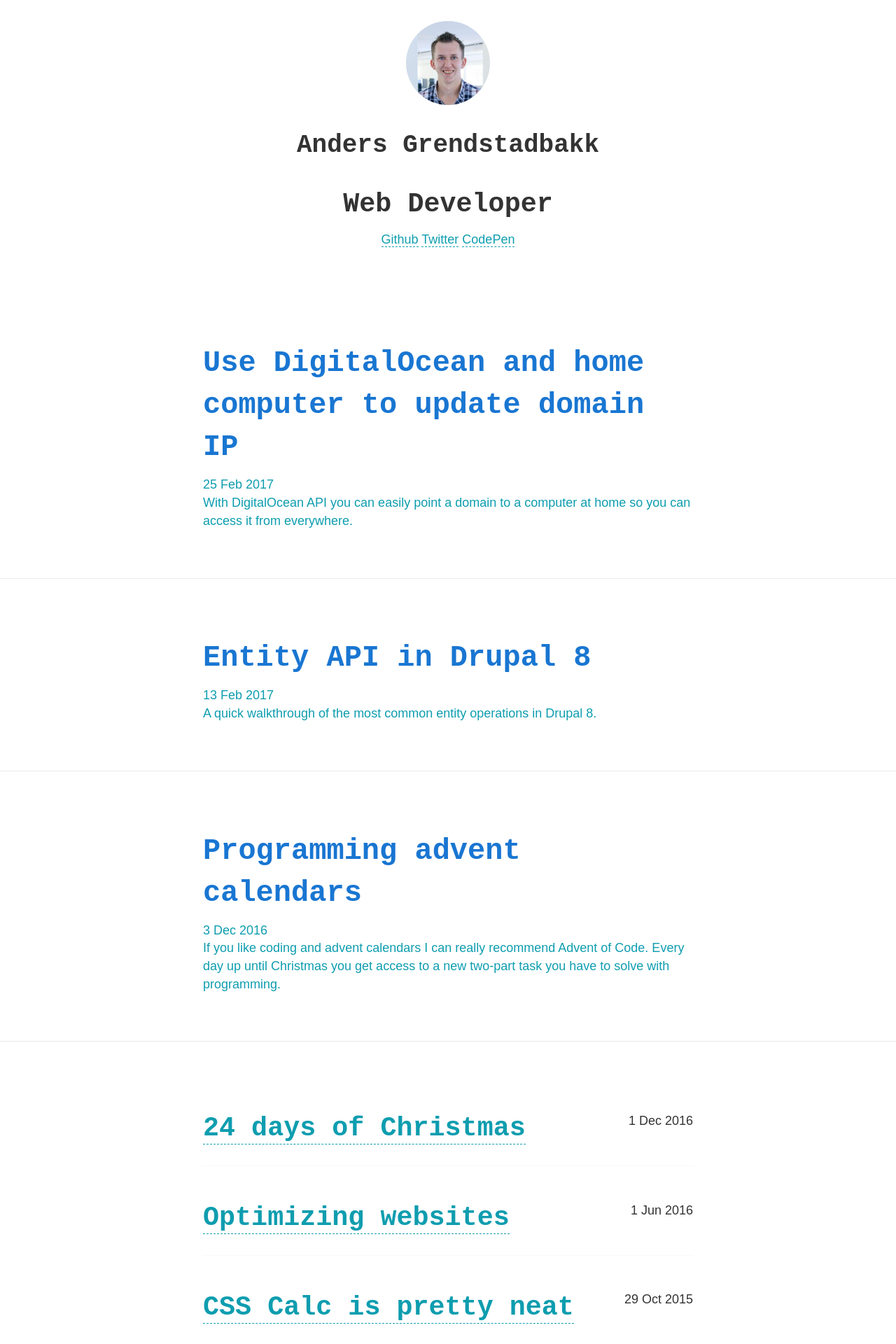
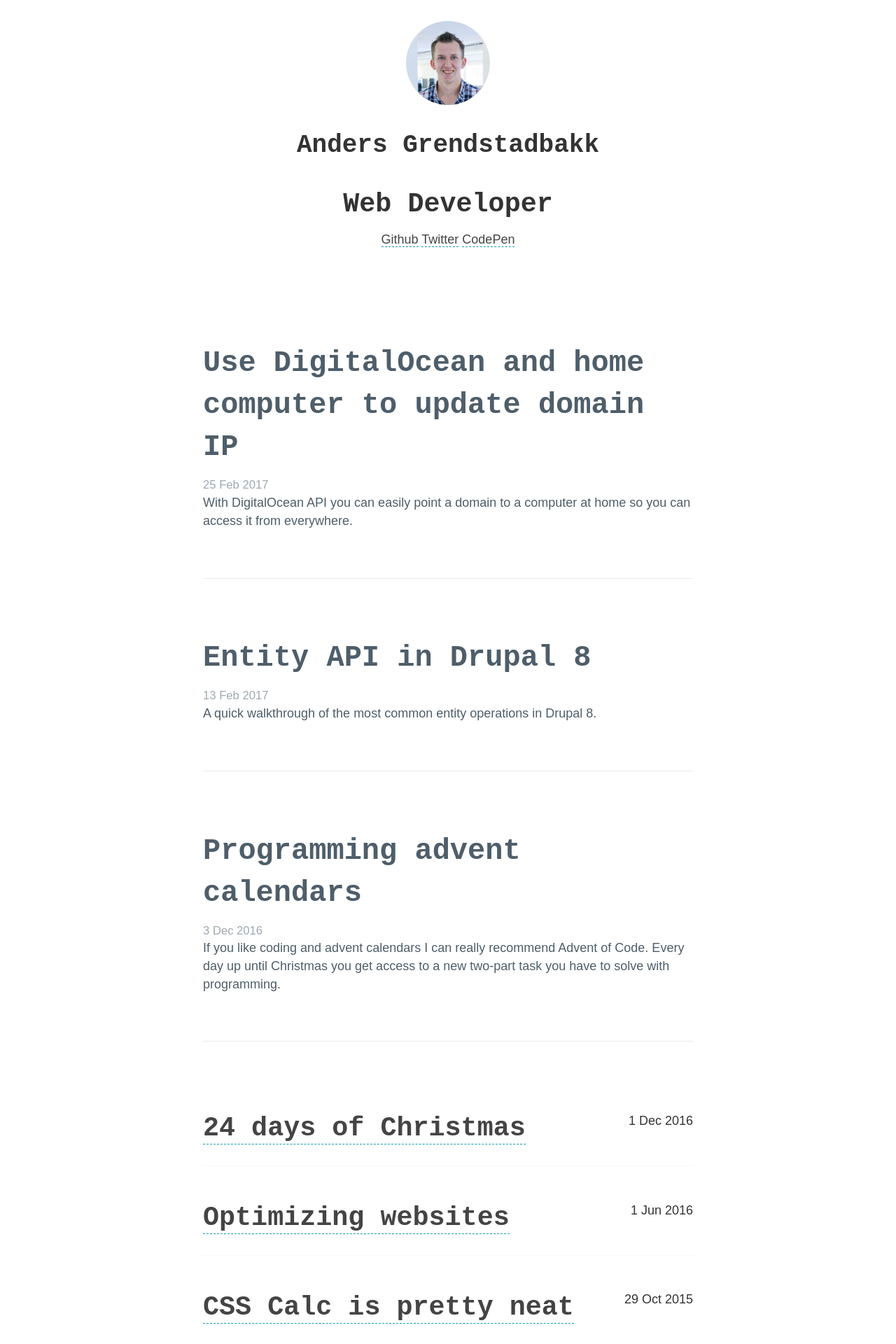
Before and after one commit to andeersg/andeers.com, a Jekyll site: the page built from index.html, in a window 1280 px wide. Shown: the top 1920 px of the page at 70% size. Built offline with Jekyll 4.4.1, drawn with Linux system fonts in a browser that asks for light colours.

Commit message:
Clean up some styles

```diff
--- a/_dev/scss/_body.scss
+++ b/_dev/scss/_body.scss
@@ -51,7 +51,7 @@ code {
 }
 
 a {
-  color: $color-primary;
+  color: #444; //$color-primary;
   text-decoration: none;
   border-bottom: 1px dashed $color-primary;
 }
--- a/_includes/footer.html
+++ b/_includes/footer.html
@@ -1,35 +1,6 @@
 <footer class="site-footer site__footer o-footer">
 
   <div class="wrapper">
-    <div class="o-social">
-      {% if site.github_username %}
-        <a class="o-social__icon" href="https://github.com/{{ site.github_username }}">
-          <svg class="icon" viewBox="0 0 16 16">
-            <path fill="#828282" d="M7.999,0.431c-4.285,0-7.76,3.474-7.76,7.761 c0,3.428,2.223,6.337,5.307,7.363c0.388,0.071,0.53-0.168,0.53-0.374c0-0.184-0.007-0.672-0.01-1.32 c-2.159,0.469-2.614-1.04-2.614-1.04c-0.353-0.896-0.862-1.135-0.862-1.135c-0.705-0.481,0.053-0.472,0.053-0.472 c0.779,0.055,1.189,0.8,1.189,0.8c0.692,1.186,1.816,0.843,2.258,0.645c0.071-0.502,0.271-0.843,0.493-1.037 C4.86,11.425,3.049,10.76,3.049,7.786c0-0.847,0.302-1.54,0.799-2.082C3.768,5.507,3.501,4.718,3.924,3.65 c0,0,0.652-0.209,2.134,0.796C6.677,4.273,7.34,4.187,8,4.184c0.659,0.003,1.323,0.089,1.943,0.261 c1.482-1.004,2.132-0.796,2.132-0.796c0.423,1.068,0.157,1.857,0.077,2.054c0.497,0.542,0.798,1.235,0.798,2.082 c0,2.981-1.814,3.637-3.543,3.829c0.279,0.24,0.527,0.713,0.527,1.437c0,1.037-0.01,1.874-0.01,2.129 c0,0.208,0.14,0.449,0.534,0.373c3.081-1.028,5.302-3.935,5.302-7.362C15.76,3.906,12.285,0.431,7.999,0.431z"/>
-          </svg>
-          <span class="username screen-reader">{{ site.github_username }}</span>
-        </a>
-      {% endif %}
-      {% if site.twitter_username %}
-        <a class="o-social__icon" href="https://twitter.com/{{ site.twitter_username }}">
-          <svg class="icon" viewBox="0 0 16 16">
-            <path fill="#828282" d="M15.969,3.058c-0.586,0.26-1.217,0.436-1.878,0.515c0.675-0.405,1.194-1.045,1.438-1.809
-              c-0.632,0.375-1.332,0.647-2.076,0.793c-0.596-0.636-1.446-1.033-2.387-1.033c-1.806,0-3.27,1.464-3.27,3.27 c0,0.256,0.029,0.506,0.085,0.745C5.163,5.404,2.753,4.102,1.14,2.124C0.859,2.607,0.698,3.168,0.698,3.767 c0,1.134,0.577,2.135,1.455,2.722C1.616,6.472,1.112,6.325,0.671,6.08c0,0.014,0,0.027,0,0.041c0,1.584,1.127,2.906,2.623,3.206 C3.02,9.402,2.731,9.442,2.433,9.442c-0.211,0-0.416-0.021-0.615-0.059c0.416,1.299,1.624,2.245,3.055,2.271 c-1.119,0.877-2.529,1.4-4.061,1.4c-0.264,0-0.524-0.015-0.78-0.046c1.447,0.928,3.166,1.469,5.013,1.469 c6.015,0,9.304-4.983,9.304-9.304c0-0.142-0.003-0.283-0.009-0.423C14.976,4.29,15.531,3.714,15.969,3.058z"/>
-          </svg>
-          <span class="username screen-reader">{{ site.twitter_username }}</span>
-        </a>
-      {% endif %}
-      <a class="o-social__icon" href="{{ "/feed.xml" | prepend: site.baseurl }}">
-        <svg class="icon" viewBox="0 0 1024 1024">
-          <title>rss</title>
-          <path fill="#828282" class="path0" d="M256.085 682.624c-47.232 0-85.504 38.272-85.419 85.376 0 47.104 38.229 85.376 85.419 85.291 47.061 0.085 85.333-38.144 85.248-85.291 0.085-47.232-38.187-85.461-85.248-85.376z"></path><
-          <path fill="#828282" class="path1" d="M256 170.667c-47.104 0-85.333 38.229-85.333 85.333s38.229 85.333 85.333 85.333c235.264 0 426.667 191.403 426.667 426.667 0 47.104 38.229 85.333 85.333 85.333s85.333-38.229 85.333-85.333c0-329.387-267.947-597.333-597.333-597.333z"></path>
-          <path fill="#828282" class="path2" d="M256 426.667c-47.104 0-85.333 38.229-85.333 85.333s38.229 85.333 85.333 85.333c94.080 0 170.667 76.544 170.667 170.667 0 47.104 38.229 85.333 85.333 85.333s85.333-38.229 85.333-85.333c0-188.203-153.131-341.333-341.333-341.333z"></path>
-        </svg>
-        <span class="username screen-reader">RSS</span>
-      </a>
-    </div>
-
     <p class="madeby">Made with <span>{% include heart.svg %}</span> and <span class="coffee">coffee</span> by Anders Grendstadbakk.</p>
 
     <p class="madeby">Copyright © Anders Grendstadbakk, 2016.</p>
--- a/assets/css/style.css
+++ b/assets/css/style.css
@@ -49,7 +49,7 @@ code {
   display: inline-block; }
 
 a {
-  color: #0e9daf;
+  color: #444;
   text-decoration: none;
   border-bottom: 1px dashed #0e9daf; }
 
@@ -84,20 +84,24 @@ p {
   padding-top: 50px;
   padding-bottom: 50px;
   border-bottom: 1px solid #e9e9e9; }
-  .article--feed:hover {
-    background-color: #e9e9e9; }
   .article--feed a {
     text-decoration: none;
-    border-bottom: 0; }
+    border-bottom: 0;
+    color: #4e5e6a; }
+    .article--feed a:hover {
+      color: #2D3E4A; }
   .article--feed h2 {
     font-size: 42px;
-    margin-bottom: 10px;
-    color: #1976D2; }
+    margin-bottom: 10px; }
 
 .article--older {
   display: flex;
   align-items: center;
   justify-content: space-between; }
+
+.article__published {
+  color: #9DA8B0;
+  font-size: 0.925em; }
 
 .article__link {
   margin-left: auto;
@@ -112,14 +116,26 @@ p {
   padding-bottom: 15px;
   border-bottom: 1px solid #F9F9F9; }
 
+.last-posts {
+  margin-left: auto;
+  margin-right: auto;
+  max-width: 700px; }
+
 .more-posts {
   margin-left: auto;
   margin-right: auto;
   max-width: 700px;
   padding: 50px 0; }
 
-.footer {
+.site-footer {
+  background-color: #333;
+  color: #FFF;
   text-align: center;
   font-family: "Anonymous Pro", monospace;
   padding-top: 30px;
   padding-bottom: 30px; }
+
+.icon-heart {
+  width: 1em;
+  height: 1em;
+  fill: red; }
--- a/index.html
+++ b/index.html
@@ -23,6 +23,5 @@ layout: default
       <span class=""><time datetime="{{ post.date | date_to_xmlschema }}">{{ post.date | date: "%-d %b %Y" }}</time></span>
     </article>
   {% endfor %}
+  <p><a href="{{ "/archive/" | prepend: site.baseurl }}" class="btn">More posts</a></p>
 </section>
-
-<p><a href="{{ "/archive/" | prepend: site.baseurl }}" class="btn">More posts</a></p>
```
Also changed, not shown: _dev/scss/components/_article.scss (+13 -5 lines), _dev/scss/components/_footer.scss (+8 -1 lines), Gemfile.lock.
